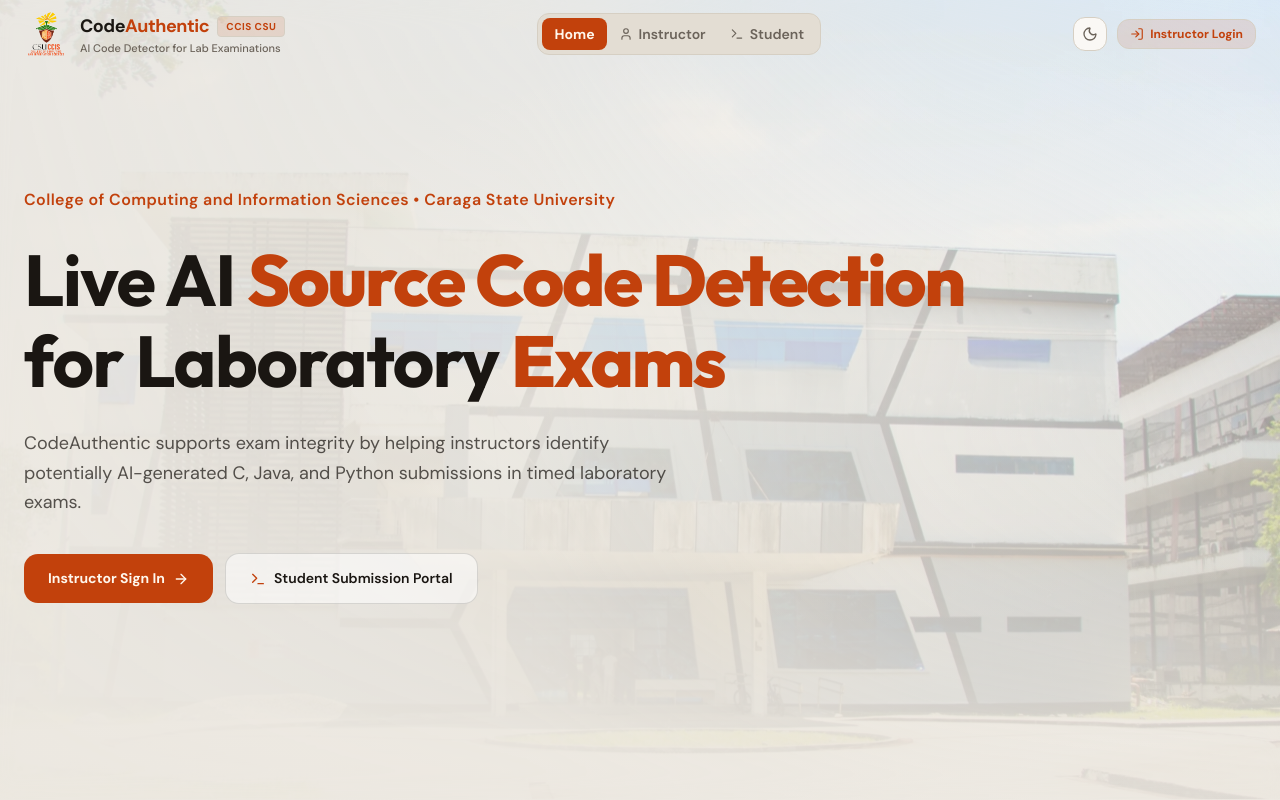
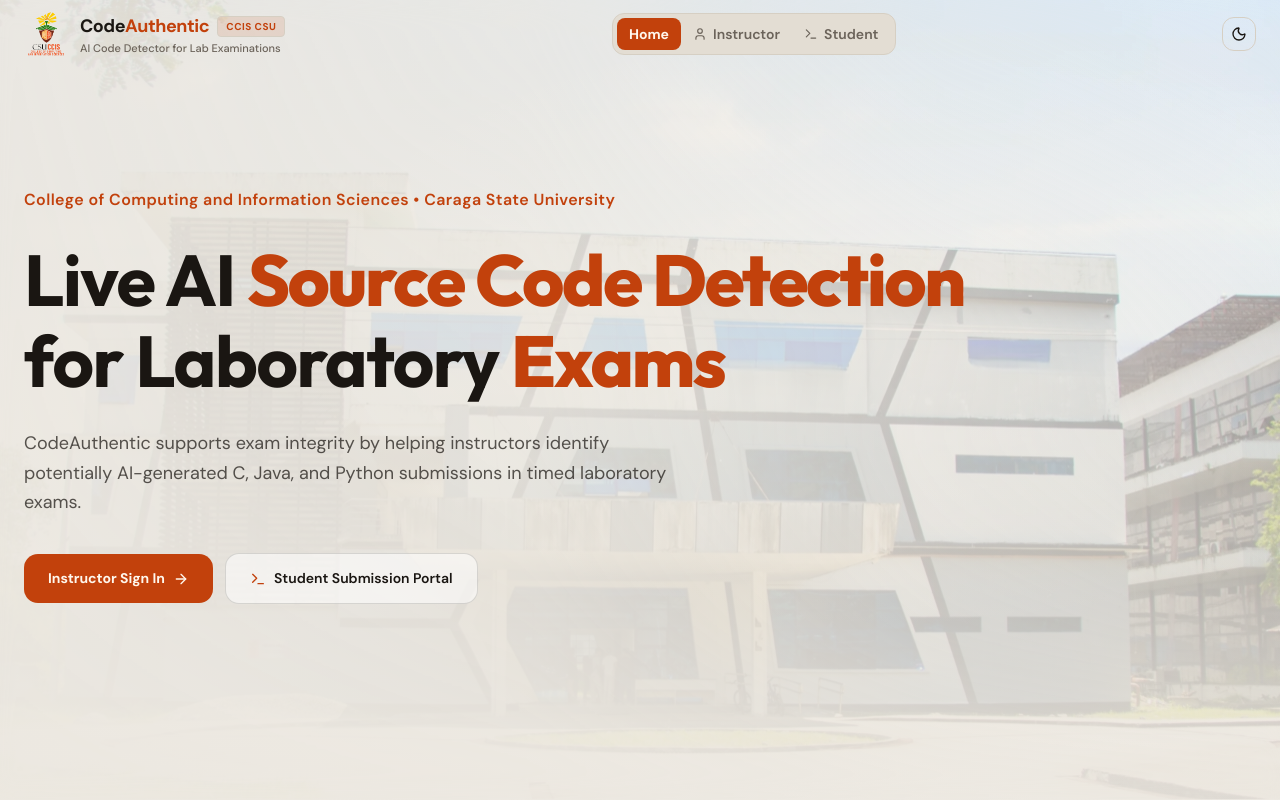
Before and after one commit to Lorenj25/thesis, a React (Vite) app: page / in a window 1280 px wide. Both pictures are taken after a click on the button "Toggle Dark/Light Mode". Shown: the top 800 px of the page. Built offline with nearby package versions, Linux system fonts and the light colour scheme; a web font is replaced by a local one.

Commit message:
refactor: update Navbar styling and remove instructor login button

```diff
--- a/src/components/Navbar.tsx
+++ b/src/components/Navbar.tsx
@@ -1,5 +1,5 @@
 import React from 'react';
-import { Sun, Moon, LogIn, LogOut, User, Terminal } from 'lucide-react';
+import { Sun, Moon, LogOut, User, Terminal } from 'lucide-react';
 import { Instructor, Theme } from '../types';
 import csuCcisLogo from '../assets/CSU-CCIS.png';
 
@@ -79,17 +79,17 @@ export const Navbar: React.FC<NavbarProps> = ({
             onClick={onToggleTheme}
             aria-label="Toggle Dark/Light Mode"
             title={`Switch to ${theme === 'dark' ? 'Light' : 'Dark'} Mode`}
-            className="p-2 rounded-xl border border-ca-border bg-ca-surface text-ca-muted hover:text-ca-brand hover:border-ca-brand transition-all cursor-pointer"
+            className="p-2 rounded-xl border border-ca-border bg-transparent text-ca-muted hover:text-ca-brand hover:border-ca-brand transition-colors cursor-pointer"
           >
             {theme === 'dark' ? (
               <Sun className="w-4 h-4 text-ca-brand" />
             ) : (
-              <Moon className="w-4 h-4 text-ca-muted" />
+              <Moon className="w-4 h-4 text-ca-ink" />
             )}
           </button>
 
-          {instructor ? (
-            <div className="flex items-center gap-2 bg-ca-surface border border-ca-border px-3 py-1.5 rounded-xl">
+          {instructor && (
+            <div className="flex items-center gap-2 px-2 py-1.5">
               <div className="w-2 h-2 rounded-full bg-ca-ok animate-pulse" />
               <div className="text-left hidden md:block">
                 <div className="text-xs font-bold text-ca-ink leading-tight">
@@ -107,14 +107,6 @@ export const Navbar: React.FC<NavbarProps> = ({
                 <LogOut className="w-4 h-4" />
               </button>
             </div>
-          ) : (
-            <button
-              onClick={() => setCurrentView('instructor')}
-              className="px-3 py-1.5 rounded-xl bg-ca-brand-soft border border-ca-border text-ca-brand hover:bg-ca-brand hover:text-ca-brand-ink font-bold text-xs flex items-center gap-1.5 transition-all"
-            >
-              <LogIn className="w-3.5 h-3.5" />
-              <span>Instructor Login</span>
-            </button>
           )}
         </div>
       </div>
```
